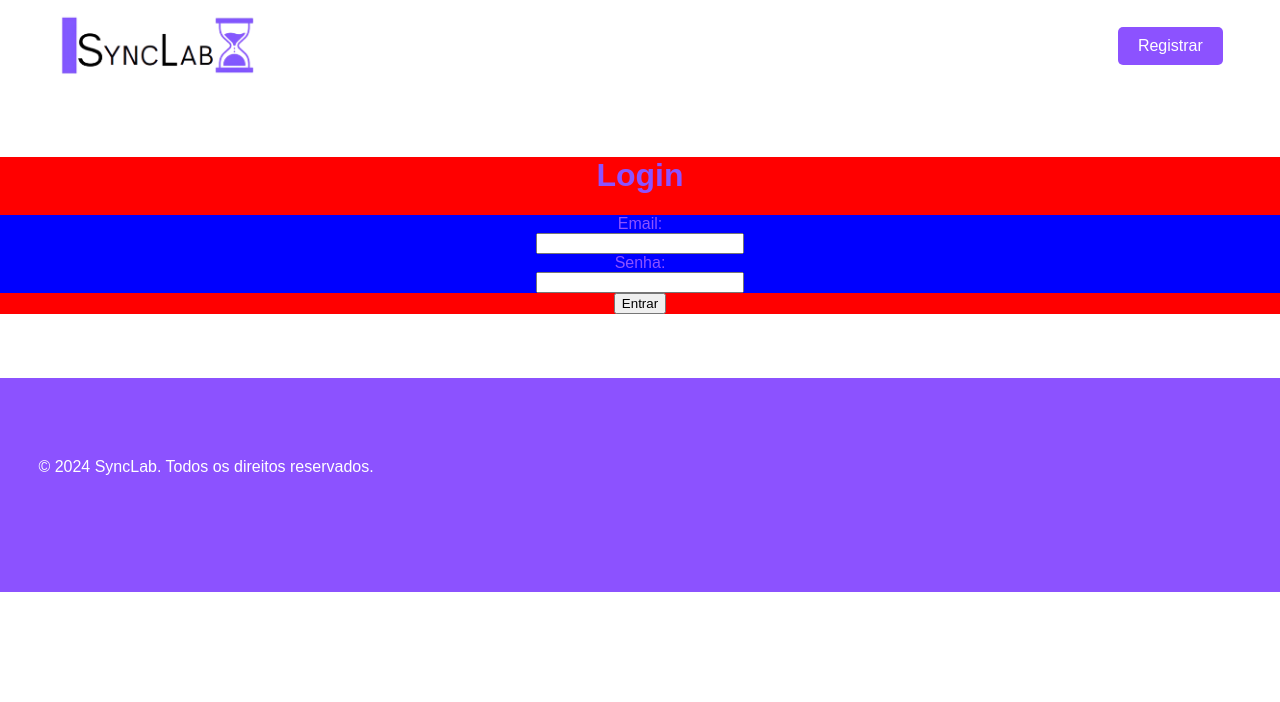
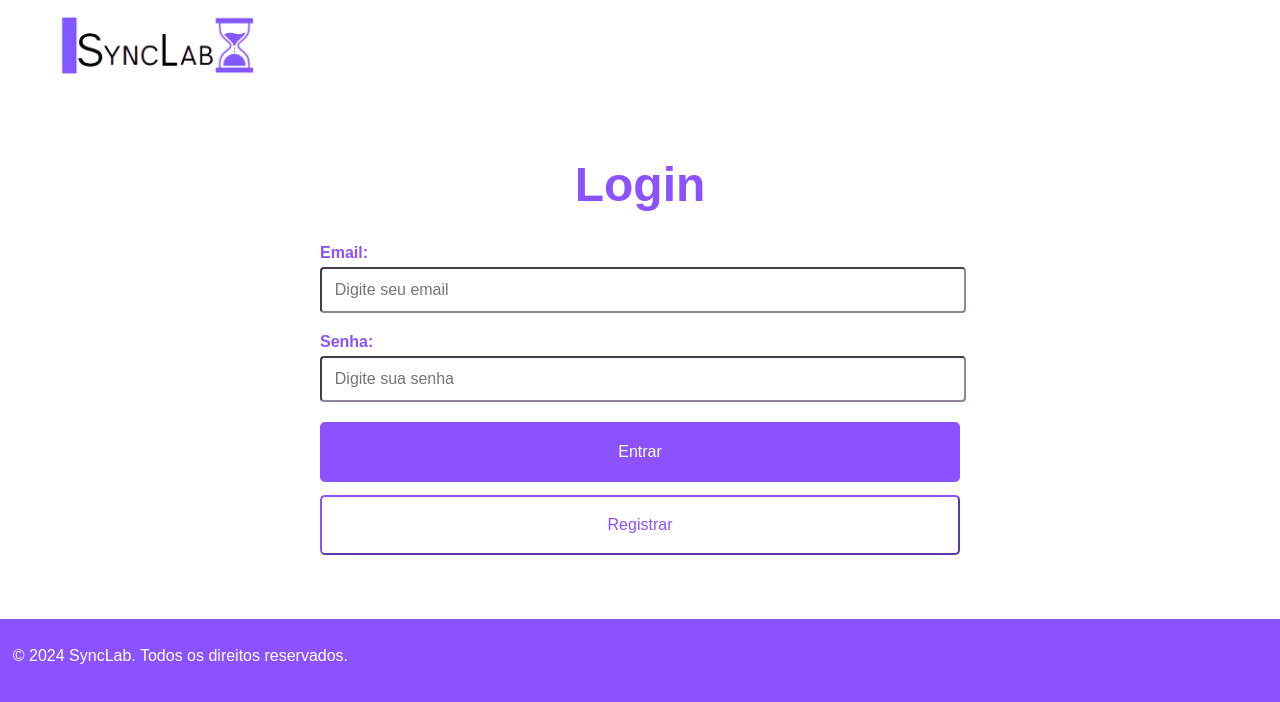
Before and after one commit to VictorBorgesLoures/SyncLab, a React (Create React App) app in the folder frontend/: page / in a window 1280 px wide. Shown: the top 702 px of the page. Built offline with nearby package versions, Linux system fonts and the light colour scheme.

Commit message:
Front-end: tela de login v1

```diff
--- a/frontend/src/pages/Login_sc.js
+++ b/frontend/src/pages/Login_sc.js
@@ -2,7 +2,6 @@ import React, { useState } from 'react';
 import '../styles/global.css';
 import '../styles/login.css';
 import logo from '../assets/logo.png';
-import Footer from '../components/rodape';
 
 function Login() {
     const [email, setEmail] = useState('');
@@ -19,14 +18,14 @@ function Login() {
     <div>
         <header className="header">
             <img src={logo} alt="Logo" className="header-logo" />
-            <button className="register-button">Registrar</button>
         </header>
 
     <form className="login-form" onSubmit={handleSubmit}>
         <h1 className='logintxt'>Login</h1>
         <div className="form-group">
-            <label htmlFor="email">Email:</label> <br></br>
+            <p className="label" htmlFor="email">Email:</p>
             <input
+            placeholder='Digite seu email'
                 type="email"
                 id="email"
                 value={email}
@@ -35,19 +34,22 @@ function Login() {
             />
             </div>
             <div className="form-group">
-            <label htmlFor="password">Senha:</label> <br></br>
+            <p className="label" htmlFor="password">Senha:</p>
             <input
+                placeholder='Digite sua senha'
                 type="password"
                 id="password"
                 value={password}
                 onChange={(e) => setPassword(e.target.value)}
                 required
             />
+            <button type="submit" className="submit-button">Entrar</button>
+            <button className="register-button">Registrar</button>
         </div>
-        <button type="submit" className="submit-button">Entrar</button>
     </form>
-
-        <Footer />
+        <footer className='footer'>
+            <p className="footer-text">© 2024 SyncLab. Todos os direitos reservados.</p>
+        </footer>
     </div>
     )
 }
--- a/frontend/src/styles/global.css
+++ b/frontend/src/styles/global.css
@@ -16,29 +16,3 @@ body {
     width:20%;
     margin-left:3%;
 }
-
-.register-button {
-    padding: 10px 20px;
-    background-color: var(--purple);
-    color: white;
-    border: none;
-    border-radius: 5px;
-    cursor: pointer;
-    font-size: 16px;
-    transition: background-color 0.4s ease, color 0.4s ease;
-    margin-right:3%;
-}
-
-.register-button:hover {
-    background-color: var(--lightpurple);
-}
-
-.footer {
-    padding:0;
-    padding-left:3%;
-    padding-top:5%;
-    background-color: var(--purple);
-    color: white;
-    text-align: justify;
-    height:150px;
-}
--- a/frontend/src/styles/login.css
+++ b/frontend/src/styles/login.css
@@ -4,6 +4,8 @@ html, body {
     text-align: center;
     height: 100%;
     margin: 0;
+    width:100%;
+    height: 100%;
 }
 
 #root {
@@ -12,21 +14,84 @@ html, body {
     min-height: 100vh;
 }
 
+.logintxt{
+    color:var(--purple);
+    font-size:48px;
+}
+
 .login-form {
-    background-color: red;
     margin-top:5%;
     margin-bottom:5%;
     color:var(--purple);
-    width:100%;
+    text-align: center;
 }
 
 .form-group {
-    background-color:blue;
-    align-self: center;
+    margin-left:25%;
+    margin-right:25%;
 }
 
-label, input {
+input {
     align-self: right;
-    text-align:right;
-    width:200px;
+    width:98%;
+    margin-top:5px;
+    margin-bottom:20px;
+    height:40px;
+    border-radius:4px;
+    border-color:var(--gray);
+    font-size:16px;
+    padding-left:2%;
 }
+
+.label {
+    font-size:16px;
+    font-weight:bold;
+    width:100%;
+    align-self: right;
+    text-align:left;
+    margin:0;
+    padding:0;
+}
+
+.submit-button {
+    padding: 10px 20px;
+    background-color: var(--purple);
+    color: white;
+    border: none;
+    border-radius: 5px;
+    cursor: pointer;
+    font-size: 16px;
+    transition: background-color 0.4s ease, color 0.4s ease;
+    margin-right:3%;
+    width:100%;
+    height:60px;
+}
+
+.submit-button:hover {
+    background-color: var(--lightpurple);
+}
+
+.register-button {
+    padding: 10px 20px;
+    background-color: white;
+    color: var(--purple);
+    border-color: var(--purple);
+    border-width: 2px;
+    border-radius: 5px;
+    cursor: pointer;
+    font-size: 16px;
+    margin-right:3%;
+    width:100%;
+    height:60px;
+    margin-top:2%;
+}
+
+
+.footer {
+    background-color: var(--purple);
+    color:white;
+    padding-top:1%;
+    padding-left:1%;
+    text-align: left;
+    height:200px;
+}
```
